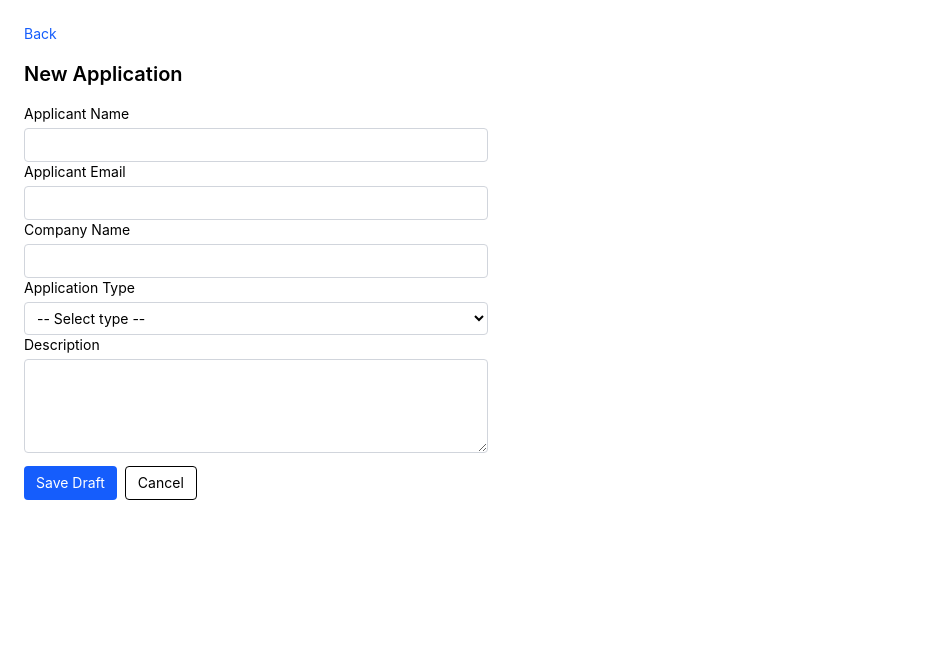
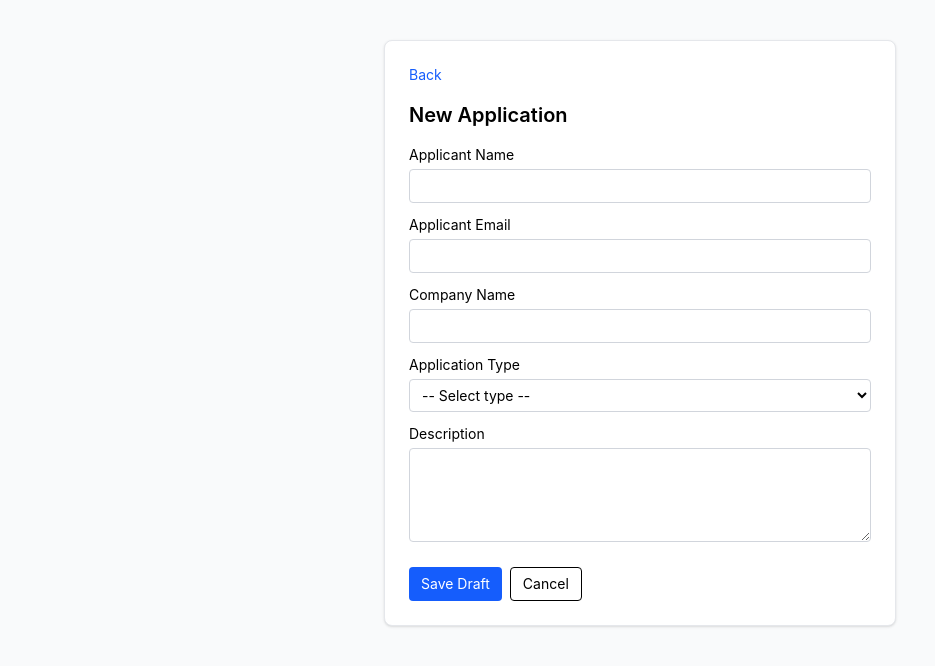
Before and after one commit to KelvinKitheka/Trendpro, a React (Vite) app in the folder frontend/: page /applications/new in a window 1280 px wide. Shown: the top 666 px of the page, without its empty margins (0-935 px from the left). Built offline with nearby package versions, Linux system fonts and the light colour scheme.

Commit message:
fix: Improved UI consistency and rename table header for clarity

```diff
--- a/frontend/src/pages/ApplicationForm.jsx
+++ b/frontend/src/pages/ApplicationForm.jsx
@@ -41,10 +41,11 @@ export default function ApplicationForm() {
         }
     }
 
-    const inputClass = "w-full border border-gray-300 rounded px-2 py-1.5 text-sm mt-1"
+    const inputClass = "w-full border border-gray-300 rounded px-2 py-1.5 text-sm mt-1 mb-3"
 
     return (
-        <div className="p-6 max-w-lg">
+        <div className="min-h-screen bg-gray-50 flex items-start justify-center py-10">
+            <div className="bg-white rounded-lg shadow-sm border border-gray-200 p-6 w-full max-w-lg">
             <button onClick={() => navigate(-1)} className="text-sm text-blue-600 mb-4 block">Back</button>
             <h1 className="text-xl font-semibold mb-4">{isEdit ? "Edit Application" : "New Application"}</h1>
 
@@ -76,6 +77,7 @@ export default function ApplicationForm() {
                 <button onClick={() => navigate(-1)} className="border px-3 py-1.5 rounded text-sm">Cancel</button>
             </div>
             </div>
+            </div>
         </div>
     )
 }
--- a/frontend/src/pages/ApplicationList.jsx
+++ b/frontend/src/pages/ApplicationList.jsx
@@ -31,7 +31,7 @@ export default function ApplicationList() {
             <table className="w-full text-sm border-gray-200 border-collapse">
                 <thead className="bg-gray-100 text-left">
                     <tr>
-                        <th className={TH}>Tracking</th>
+                        <th className={TH}>Tracking Number</th>
                         <th className={TH}>Applicant</th>
                         <th className={TH}>Company</th>
                         <th className={TH}>Type</th>
```
